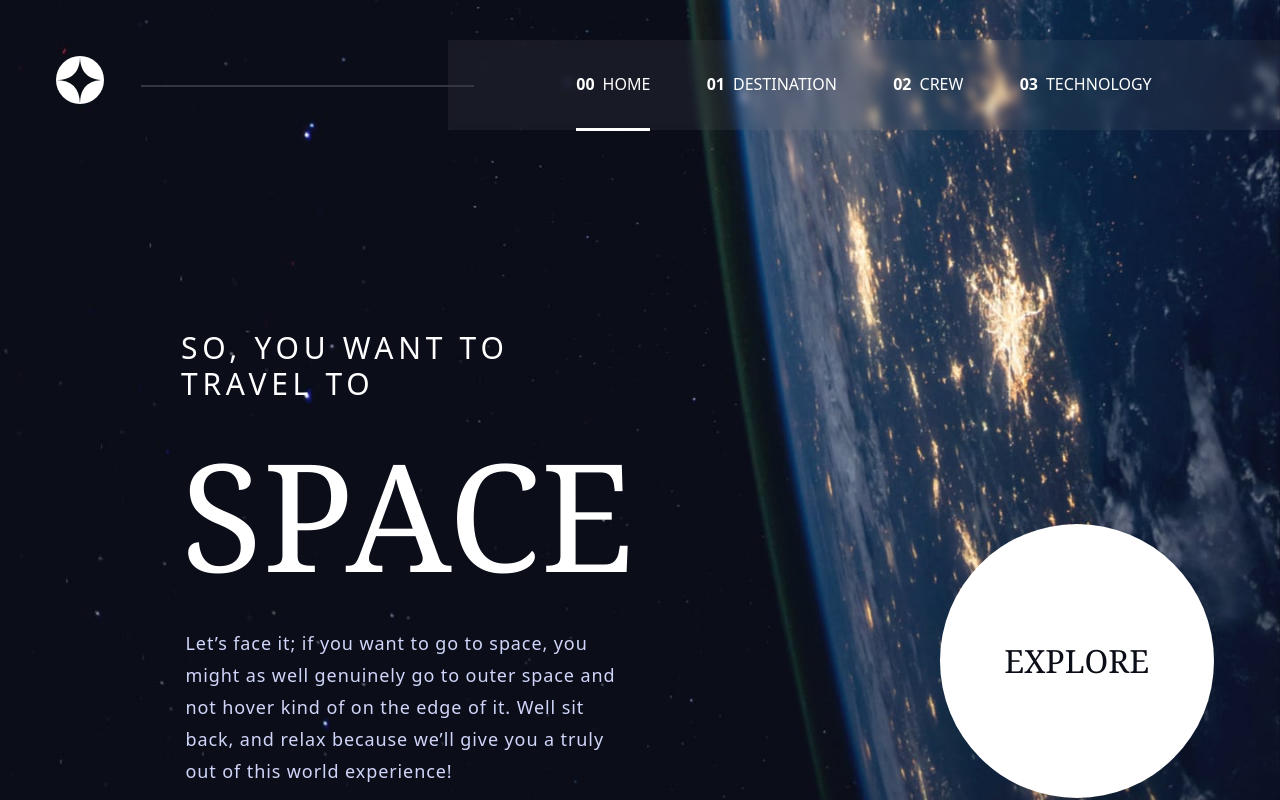
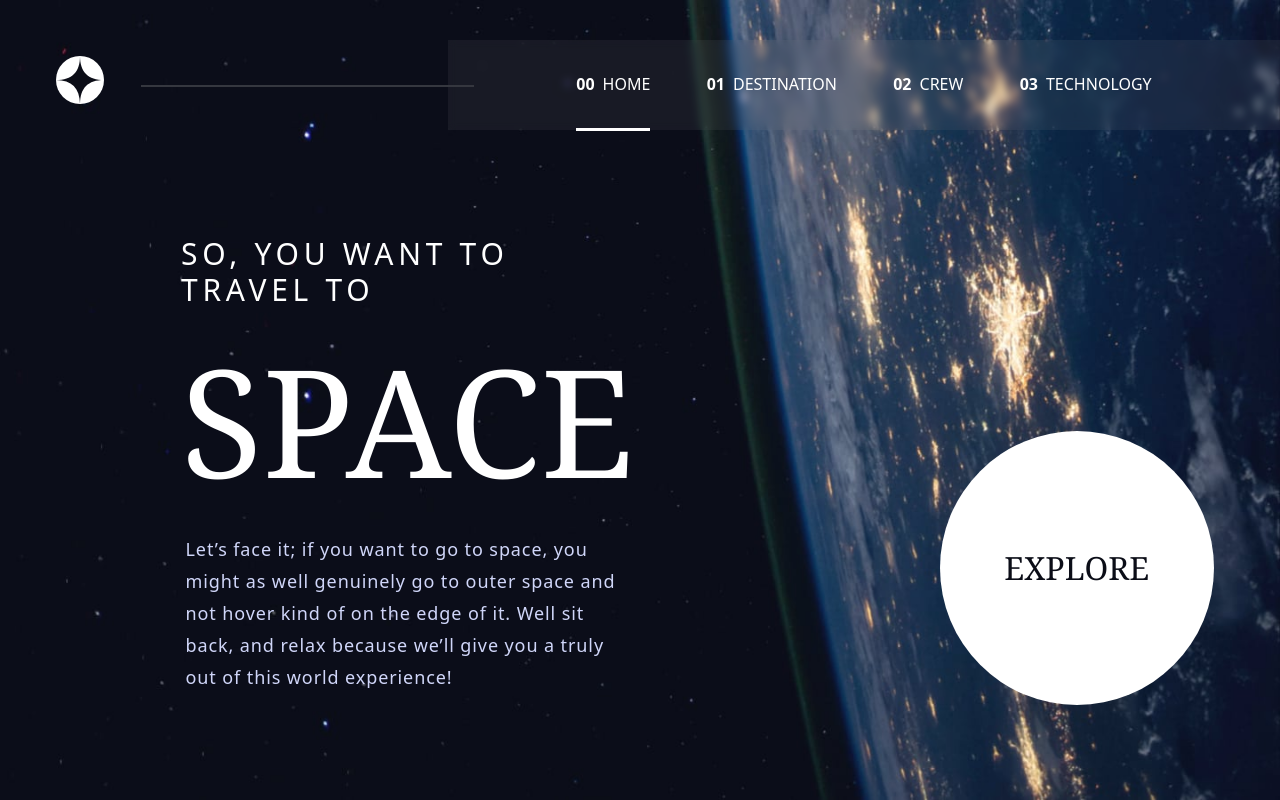
Before and after one commit to puyanwei/space-tourism, a Next.js app: page / in a window 1280 px wide. Built offline with nearby package versions, Linux system fonts and the light colour scheme; a web font is replaced by a local one.

Commit message:
Add PageLayout wrapper to SB and pages

```diff
--- /dev/null
+++ b/src/components/3-compositions/PageLayout/index.tsx
@@ -0,0 +1,14 @@
+import { Component } from "@/shared/types"
+import { ReactNode } from "react"
+
+interface PageLayoutProps extends Component {
+  children: ReactNode
+}
+
+export function PageLayout({ children }: PageLayoutProps) {
+  return (
+    <div className="flex flex-col lg:grid h-screen lg:grid-cols-2 bg-scroll font-primary text-center justify-items-center lg:place-items-center pt-16 lg:pb-[131px] lg:text-left md:pt-[225px] px-4">
+      {children}
+    </div>
+  )
+}
--- a/src/pages/_app.tsx
+++ b/src/pages/_app.tsx
@@ -8,6 +8,8 @@ import { resolveBackgroundImage, warnAndReturnNull } from "@/shared/helpers"
 import { useWindowSize } from "src/hooks/useWindowSize"
 import { PageUrls } from "@/shared/types"
 import { navbar } from "@/shared/consts"
+import { PageLayout } from "@/components/3-compositions/PageLayout"
+import { ReactNode } from "react"
 
 export const metadata = {
   title: "Space Tourism",
@@ -25,10 +27,14 @@ function MyApp({ Component, pageProps }: AppProps) {
   return (
     <div className="relative">
       <BackgroundImage url={backgroundImageUrl} />
-      <Line />
-      <Logo className="fixed left-6 top-6 md:left-14 md:top-14 scale-[.835] md:scale-100" />
-      <NavBar data={navbar} currentPath={currentPath as PageUrls} />
-      <Component {...pageProps} />
+      <HeaderSection>
+        <Line />
+        <Logo className="fixed left-6 top-6 md:left-14 md:top-14 scale-[.835] md:scale-100" />
+        <NavBar data={navbar} currentPath={currentPath as PageUrls} />
+      </HeaderSection>
+      <PageLayout>
+        <Component {...pageProps} />
+      </PageLayout>
     </div>
   )
 }
@@ -39,4 +45,8 @@ function Line() {
   )
 }
 
+function HeaderSection({ children }: { children: ReactNode }) {
+  return <>{children}</>
+}
+
 export default MyApp
--- a/src/pages/index.tsx
+++ b/src/pages/index.tsx
@@ -17,8 +17,8 @@ export default function Home() {
 
   console.log({ data }) // TODO:TESTING THIS WORKS, REMOVE LATER
   return (
-    <div className="flex flex-col lg:grid h-screen lg:grid-cols-2 lg:grid-rows-2 bg-scroll font-primary text-center justify-items-center lg:place-items-center pt-16 lg:pb-[131px] lg:text-left md:pt-[225px] px-4">
-      <main className="lg:row-start-2 lg:pl-[165px]">
+    <>
+      <main className="lg:pl-[165px]">
         <Subheading theme="primary">So, you want to travel to</Subheading>
         <Heading level="h1">Space</Heading>
         <Text className="max-w-[327px] md:max-w-[450px] mx-auto">
@@ -27,11 +27,11 @@ export default function Home() {
           truly out of this world experience!
         </Text>
       </main>
-      <div className="lg:pl-[40%] lg:pt-[20%] lg:row-start-2 mt-[81px]">
+      <div className="lg:pl-[40%] lg:pt-[20%] mt-[81px]">
         <Button variant="explore" onClick={handleClick}>
           Explore
         </Button>
       </div>
-    </div>
+    </>
   )
 }
```
Also changed, not shown: 1 other file (tests, documents, lock files or other folders).
